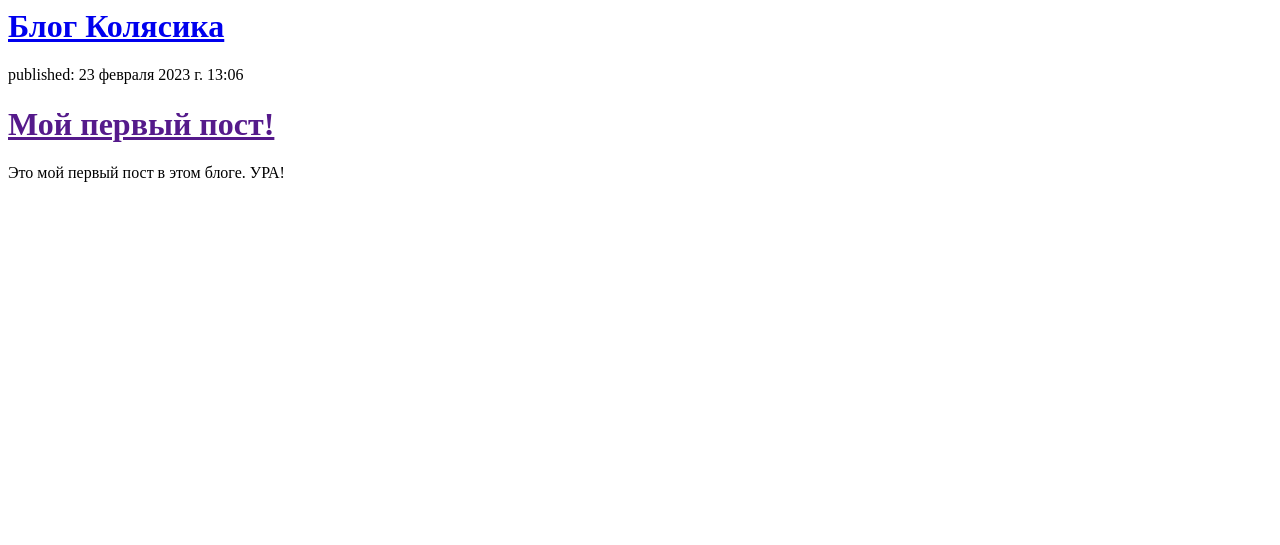
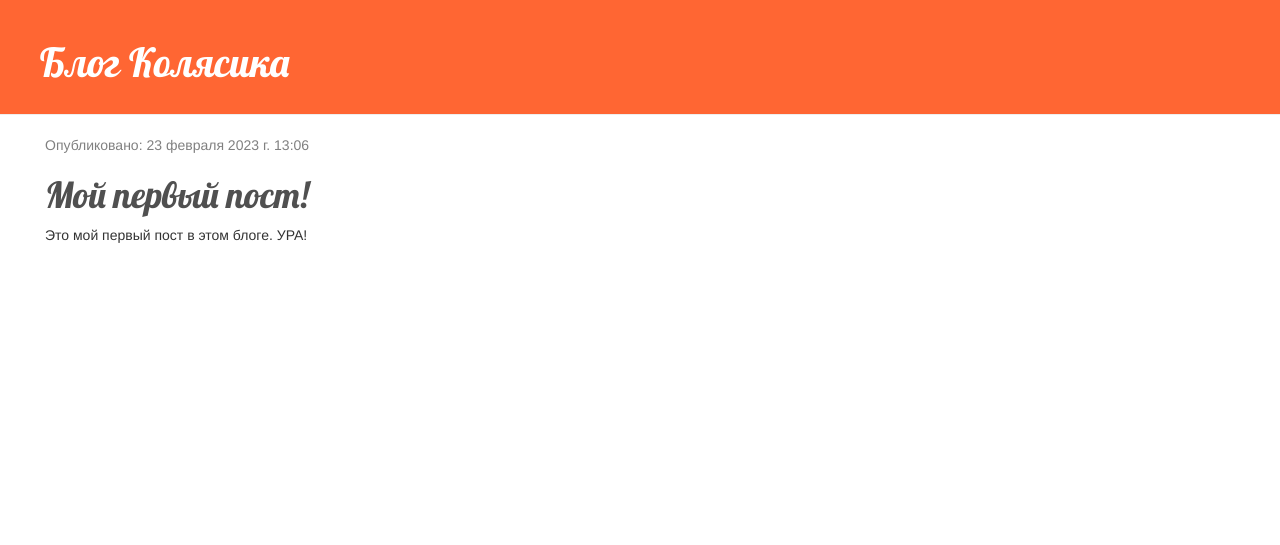
Before and after one commit to KongarNikolay/MyFirstDjangoProject, a Django app: page / in a window 1280 px wide. Shown: the top 545 px of the page. Run offline with Django 4.2, Linux system fonts and the light colour scheme; data comes from the database, SQL or seed files in the repository; some libraries are stand-ins or nearby versions.

Commit message:
Добавлен хоть какой то визуал

```diff
--- /dev/null
+++ b/blog/static/css/blog.css
@@ -0,0 +1,46 @@
+.page-header {
+    background-color: #ff6633;
+    margin-top: 0;
+    padding: 20px 20px 20px 40px;
+}
+
+.page-header h1, .page-header h1 a, .page-header h1 a:visited, .page-header h1 a:active {
+    color: #ffffff;
+    font-size: 30pt;
+    text-decoration: none;
+}
+
+.content {
+    margin-left: 30px;
+}
+
+h1, h2, h3, h4 {
+    font-family: 'Lobster', cursive;
+}
+
+.date {
+    color: #808080;
+}
+
+.save {
+    float: right;
+}
+
+.post-form textarea, .post-form input {
+    width: 100%;
+}
+
+.top-menu, .top-menu:hover, .top-menu:visited {
+    color: #ffffff;
+    float: right;
+    font-size: 40pt;
+    margin-right: 20px;
+}
+
+.post {
+    margin-bottom: 100px;
+}
+
+.post h1 a, .post h1 a:visited {
+    color: #505050;
+}
--- a/blog/templates/blog/post_list.html
+++ b/blog/templates/blog/post_list.html
@@ -1,18 +1,31 @@
+{% load static %}
 <html>
     <head>
         <title>Блог Коли</title>
+        <link href="https://fonts.googleapis.com/css?family=Lobster&subset=latin,cyrillic" rel="stylesheet" type="text/css">
+        <link rel="stylesheet" href="//maxcdn.bootstrapcdn.com/bootstrap/3.2.0/css/bootstrap.min.css">
+        <link rel="stylesheet" href="//maxcdn.bootstrapcdn.com/bootstrap/3.2.0/css/bootstrap-theme.min.css">
+        <link rel="stylesheet" href="{% static 'css/blog.css' %}">
     </head>
     <body>
-<div>
+<div class="page-header">
     <h1><a href="/">Блог Колясика</a></h1>
 </div>
 
-{% for post in posts %}
-    <div>
-        <p>published: {{ post.published_date }}</p>
-        <h1><a href="">{{ post.title }}</a></h1>
-        <p>{{ post.text|linebreaksbr }}</p>
+<div class="content container">
+    <div class="row">
+        <div class="col-md-8">
+            {% for post in posts %}
+                <div class="post">
+                    <div class="date">
+                        <p>Опубликовано: {{ post.published_date }}</p>
+                    </div>
+                    <h1><a href="">{{ post.title }}</a></h1>
+                    <p>{{ post.text|linebreaksbr }}</p>
+                </div>
+            {% endfor %}
+        </div>
     </div>
-{% endfor %}
+</div>
     </body>
 </html>
```
Also changed, not shown: blog/templates/blog/base.html (added, +10 -0 lines).
